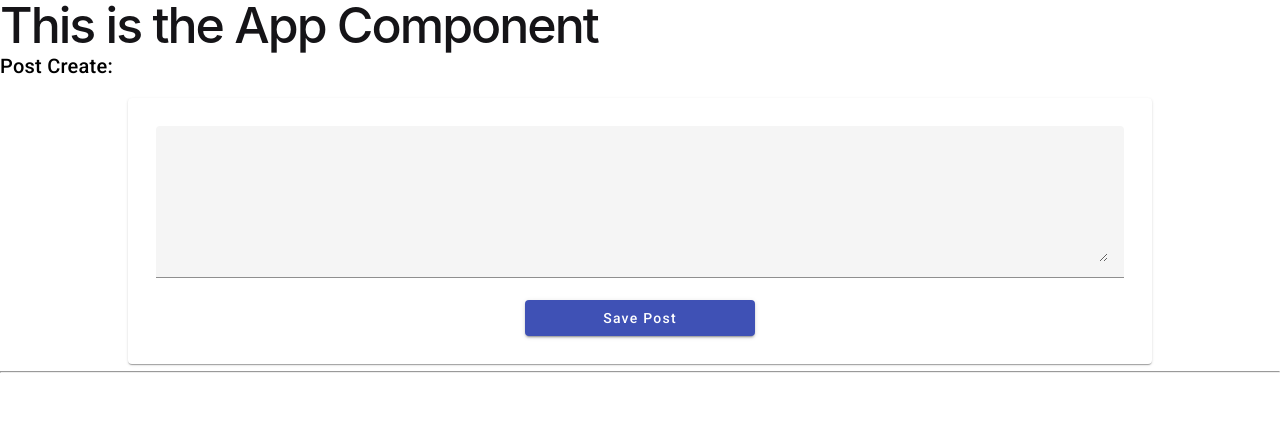
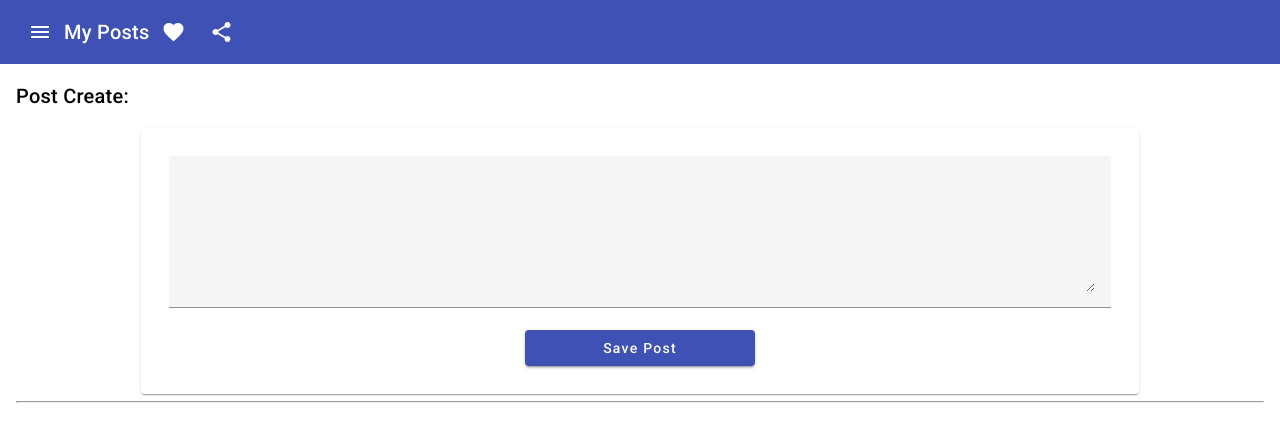
Before and after one commit to SaadiaAhmad/social-app, an Angular app: page / in a window 1280 px wide. Shown: the top 442 px of the page. Built offline with nearby package versions, Linux system fonts and the light colour scheme.

Commit message:
update and use header

```diff
--- a/src/app/app.component.html
+++ b/src/app/app.component.html
@@ -1,3 +1,4 @@
-<h1>This is the App Component</h1>
-
-<app-post-create></app-post-create>
+<app-header></app-header>
+<main>
+    <app-post-create></app-post-create>
+</main>
--- a/src/app/app.component.scss
+++ b/src/app/app.component.scss
@@ -1,167 +1,3 @@
-:host {
-    --bright-blue: oklch(51.01% 0.274 263.83);
-    --electric-violet: oklch(53.18% 0.28 296.97);
-    --french-violet: oklch(47.66% 0.246 305.88);
-    --vivid-pink: oklch(69.02% 0.277 332.77);
-    --hot-red: oklch(61.42% 0.238 15.34);
-    --orange-red: oklch(63.32% 0.24 31.68);
-
-    --gray-900: oklch(19.37% 0.006 300.98);
-    --gray-700: oklch(36.98% 0.014 302.71);
-    --gray-400: oklch(70.9% 0.015 304.04);
-
-    --red-to-pink-to-purple-vertical-gradient: linear-gradient(
-      180deg,
-      var(--orange-red) 0%,
-      var(--vivid-pink) 50%,
-      var(--electric-violet) 100%
-    );
-
-    --red-to-pink-to-purple-horizontal-gradient: linear-gradient(
-      90deg,
-      var(--orange-red) 0%,
-      var(--vivid-pink) 50%,
-      var(--electric-violet) 100%
-    );
-
-    --pill-accent: var(--bright-blue);
-
-    font-family: "Inter", -apple-system, BlinkMacSystemFont, "Segoe UI", Roboto,
-      Helvetica, Arial, sans-serif, "Apple Color Emoji", "Segoe UI Emoji",
-      "Segoe UI Symbol";
-    box-sizing: border-box;
-    -webkit-font-smoothing: antialiased;
-    -moz-osx-font-smoothing: grayscale;
-  }
-
-  h1 {
-    font-size: 3.125rem;
-    color: var(--gray-900);
-    font-weight: 500;
-    line-height: 100%;
-    letter-spacing: -0.125rem;
-    margin: 0;
-    font-family: "Inter Tight", -apple-system, BlinkMacSystemFont, "Segoe UI", Roboto,
-      Helvetica, Arial, sans-serif, "Apple Color Emoji", "Segoe UI Emoji",
-      "Segoe UI Symbol";
-  }
-
-  p {
-    margin: 0;
-    color: var(--gray-700);
-  }
-
-  main {
-    width: 100%;
-    min-height: 100%;
-    display: flex;
-    justify-content: center;
-    align-items: center;
-    padding: 1rem;
-    box-sizing: inherit;
-    position: relative;
-  }
-
-  .angular-logo {
-    max-width: 9.2rem;
-  }
-
-  .content {
-    display: flex;
-    justify-content: space-around;
-    width: 100%;
-    max-width: 700px;
-    margin-bottom: 3rem;
-  }
-
-  .content h1 {
-    margin-top: 1.75rem;
-  }
-
-  .content p {
-    margin-top: 1.5rem;
-  }
-
-  .divider {
-    width: 1px;
-    background: var(--red-to-pink-to-purple-vertical-gradient);
-    margin-inline: 0.5rem;
-  }
-
-  .pill-group {
-    display: flex;
-    flex-direction: column;
-    align-items: start;
-    flex-wrap: wrap;
-    gap: 1.25rem;
-  }
-
-  .pill {
-    display: flex;
-    align-items: center;
-    --pill-accent: var(--bright-blue);
-    background: color-mix(in srgb, var(--pill-accent) 5%, transparent);
-    color: var(--pill-accent);
-    padding-inline: 0.75rem;
-    padding-block: 0.375rem;
-    border-radius: 2.75rem;
-    border: 0;
-    transition: background 0.3s ease;
-    font-family: var(--inter-font);
-    font-size: 0.875rem;
-    font-style: normal;
-    font-weight: 500;
-    line-height: 1.4rem;
-    letter-spacing: -0.00875rem;
-    text-decoration: none;
-  }
-
-  .pill:hover {
-    background: color-mix(in srgb, var(--pill-accent) 15%, transparent);
-  }
-
-  .pill-group .pill:nth-child(6n + 1) {
-    --pill-accent: var(--bright-blue);
-  }
-  .pill-group .pill:nth-child(6n + 2) {
-    --pill-accent: var(--french-violet);
-  }
-  .pill-group .pill:nth-child(6n + 3),
-  .pill-group .pill:nth-child(6n + 4),
-  .pill-group .pill:nth-child(6n + 5) {
-    --pill-accent: var(--hot-red);
-  }
-
-  .pill-group svg {
-    margin-inline-start: 0.25rem;
-  }
-
-  .social-links {
-    display: flex;
-    align-items: center;
-    gap: 0.73rem;
-    margin-top: 1.5rem;
-  }
-
-  .social-links path {
-    transition: fill 0.3s ease;
-    fill: var(--gray-400);
-  }
-
-  .social-links a:hover svg path {
-    fill: var(--gray-900);
-  }
-
-  @media screen and (max-width: 650px) {
-    .content {
-      flex-direction: column;
-      width: max-content;
-    }
-
-    .divider {
-      height: 1px;
-      width: 100%;
-      background: var(--red-to-pink-to-purple-horizontal-gradient);
-      margin-block: 1.5rem;
-    }
-  }
+main {
+  margin: 16px;
+}
--- a/src/app/header/header.component.html
+++ b/src/app/header/header.component.html
@@ -1 +1,13 @@
-<p>header works!</p>
+<mat-toolbar color="primary">
+    <button mat-icon-button class="example-icon" aria-label="Example icon-button with menu icon">
+        <mat-icon>menu</mat-icon>
+      </button>
+      <span>My Posts</span>
+      <span class="example-spacer"></span>
+      <button mat-icon-button class="example-icon favorite-icon" aria-label="Example icon-button with heart icon">
+        <mat-icon>favorite</mat-icon>
+      </button>
+      <button mat-icon-button class="example-icon" aria-label="Example icon-button with share icon">
+        <mat-icon>share</mat-icon>
+      </button>
+</mat-toolbar>
--- a/src/app/header/header.component.ts
+++ b/src/app/header/header.component.ts
@@ -2,8 +2,6 @@
 
 @Component({
   selector: 'app-header',
-  standalone: true,
-  imports: [],
   templateUrl: './header.component.html',
   styleUrl: './header.component.scss'
 })
```
Also changed, not shown: src/app/app.module.ts (+18 -2 lines).
